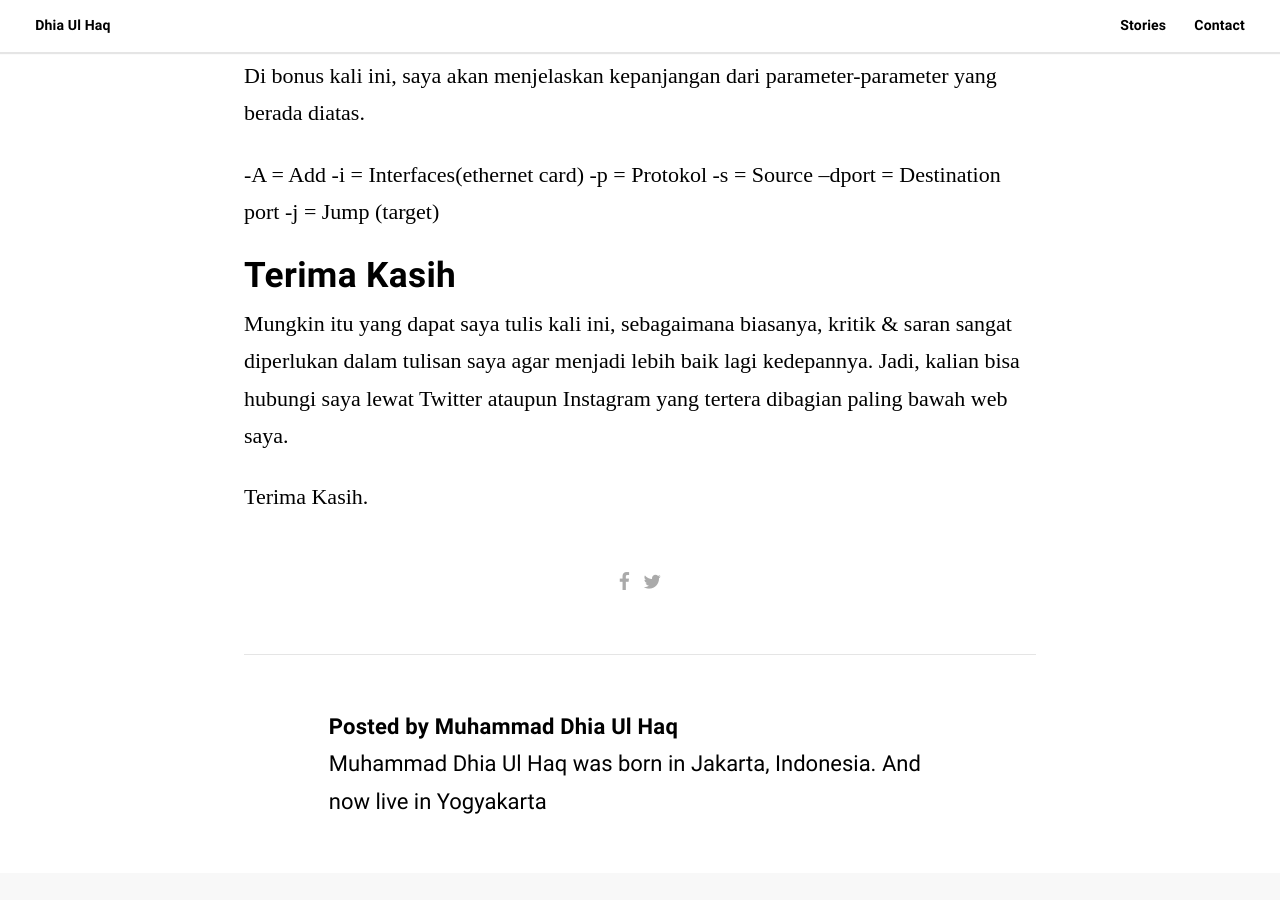
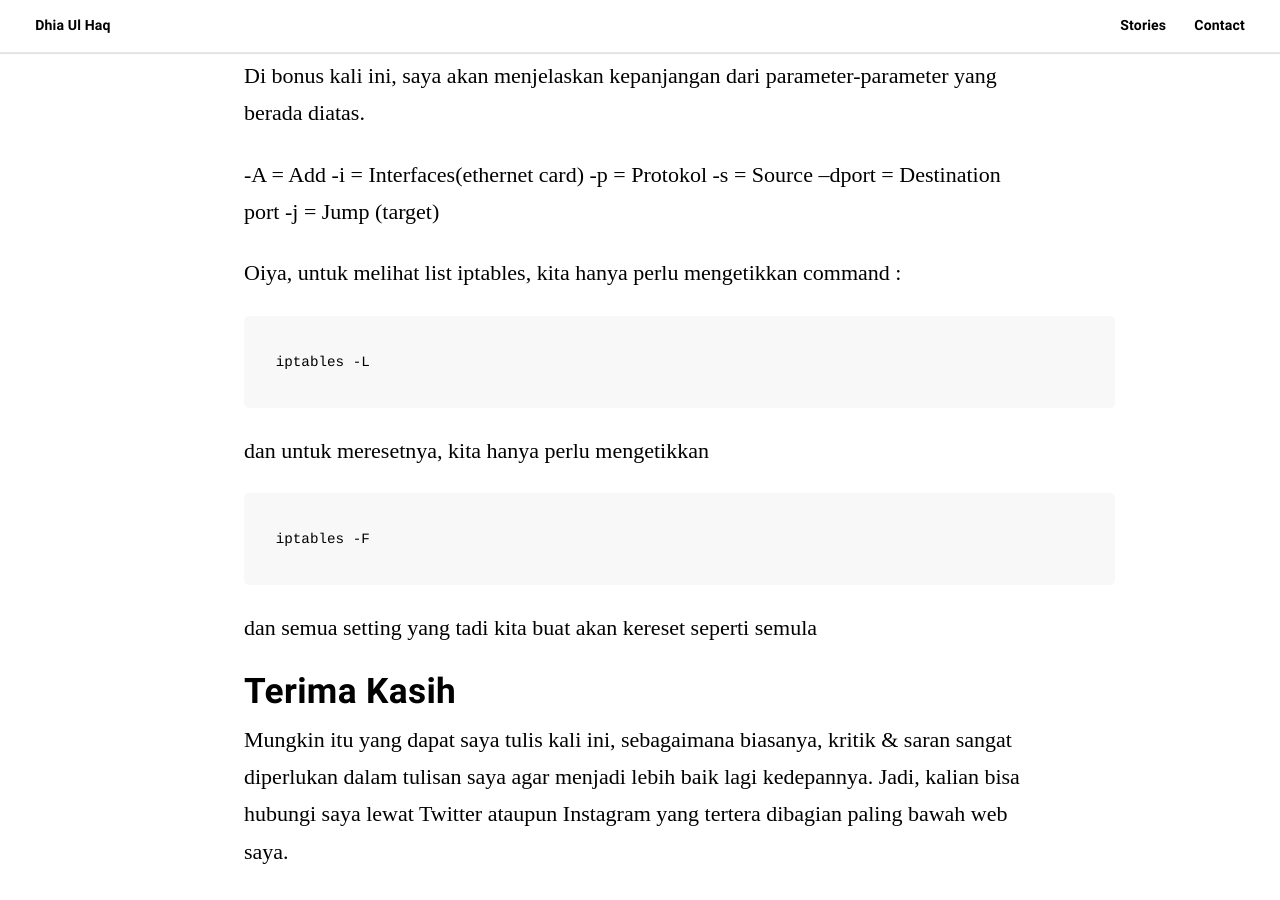
Before and after one commit to qahludhia/qahludhia.github.io, a Jekyll site: the page built from _posts/2018-11-05-iptables.markdown, in a window 1280 px wide and 900 px high, scrolled down 2759 px. Built offline with Jekyll 4.4.1, drawn with Linux system fonts in a browser that asks for light colours; some web fonts are replaced.

Commit message:
fix some error

````diff
--- a/_posts/2018-11-05-iptables.markdown
+++ b/_posts/2018-11-05-iptables.markdown
@@ -58,6 +58,17 @@ Di bonus kali ini, saya akan menjelaskan kepanjangan dari parameter-parameter ya
 --dport = Destination port
 -j      = Jump (target)
 
+Oiya, untuk melihat list iptables, kita hanya perlu mengetikkan command :
+ ```console
+iptables -L
+```
+dan untuk meresetnya, kita hanya perlu mengetikkan
+
+```console
+iptables -F
+```
+dan semua setting yang tadi kita buat akan kereset seperti semula
+
 ## Terima Kasih
 Mungkin itu yang dapat saya tulis kali ini, sebagaimana biasanya, kritik & saran sangat diperlukan dalam tulisan saya agar menjadi lebih baik lagi kedepannya. Jadi, kalian bisa hubungi saya lewat Twitter ataupun Instagram yang tertera dibagian paling bawah web saya.
 
````
